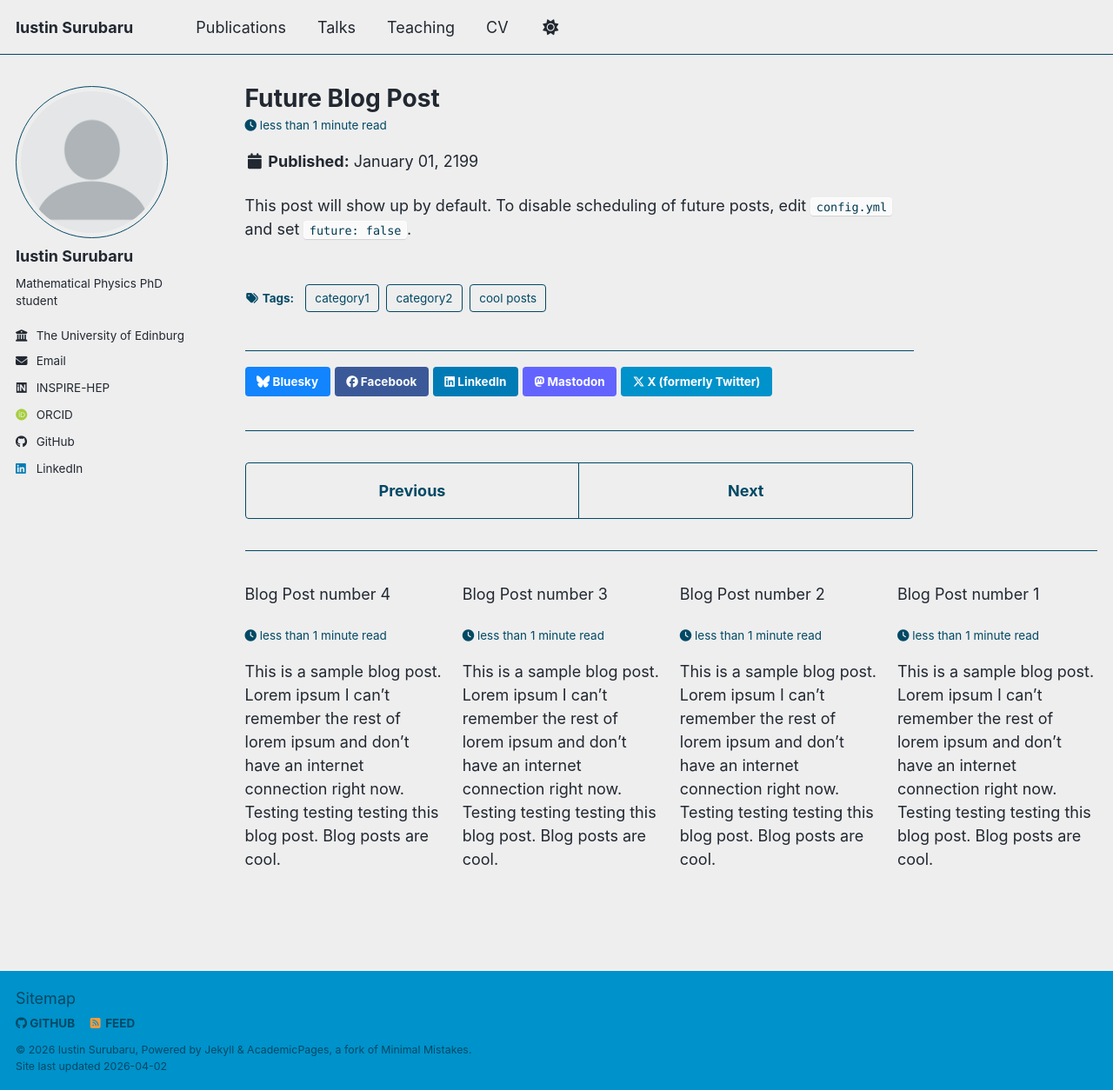
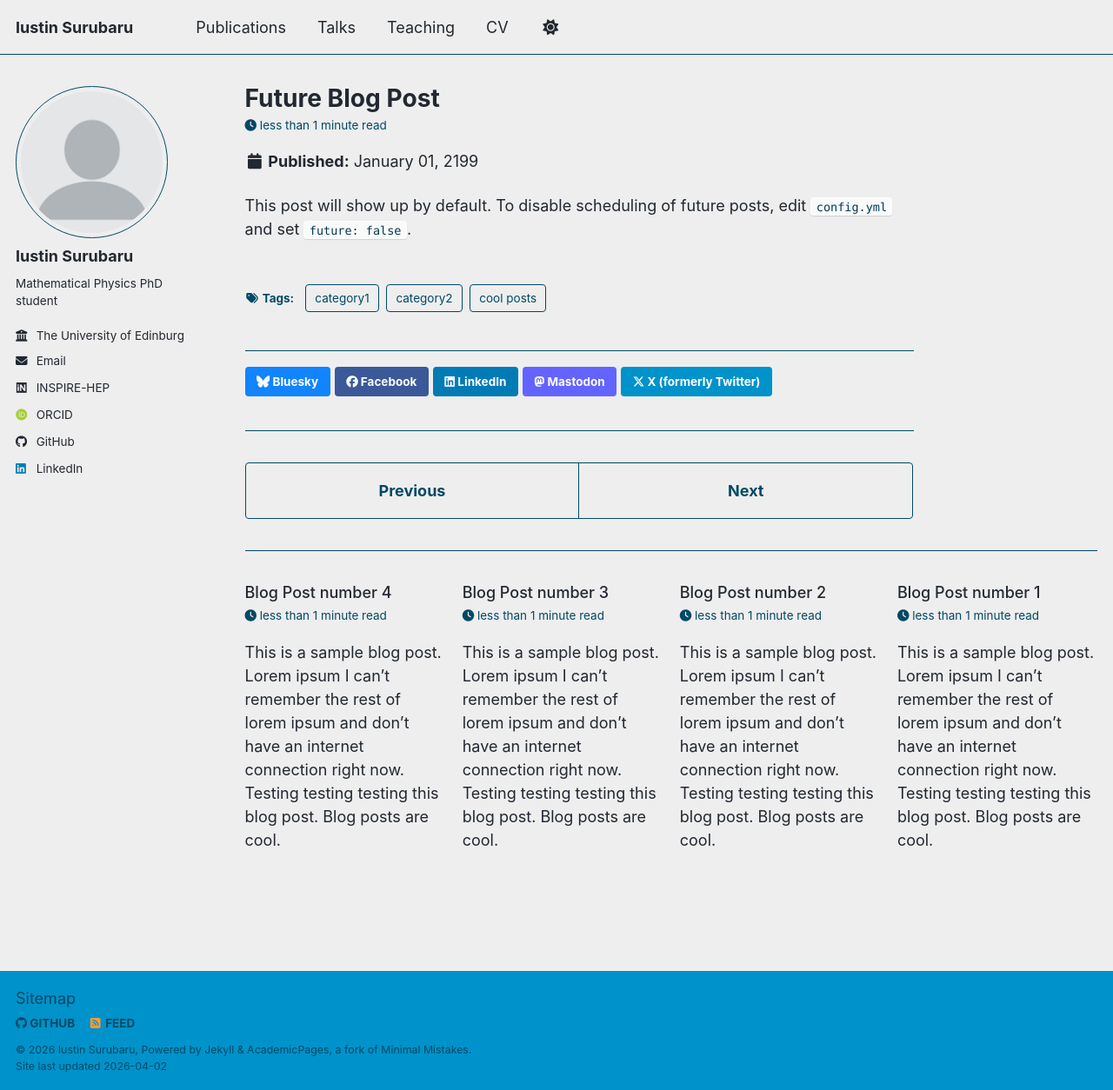
Before and after one commit to IustinS2/IustinS2.github.io, a Jekyll site: the page built from _posts/2199-01-01-future-post.md, in a window 1280 px wide and 1254 px high. Shown: the whole window at 87% size. Built offline with Jekyll 4.4.1, drawn with Linux system fonts in a browser that asks for light colours; some web fonts are replaced; a script bundle is joined from its source files by our own code; library files that are not in the unit come from our copies.

Commit message:
Update main.scss

```diff
--- a/assets/css/main.scss
+++ b/assets/css/main.scss
@@ -65,18 +65,27 @@
   opacity: 0.85;
 }
 
-.page__content .archive__item .archive__item-title {
-  font-size: 0.95rem !important;
-  font-weight: 500 !important;
+/* Publication titles: compact CV style */
+.publication-entry-title {
+  font-size: 1rem;
+  font-weight: 500;
   line-height: 1.35;
-  margin-bottom: 0.2em !important;
+  margin-bottom: 0.2em;
 }
 
-.page__content .archive__item > p {
-  font-size: 0.85rem !important;
-  margin-bottom: 0.25em !important;
+/* Authors: slightly smaller and softer */
+.publication-authors {
+  font-size: 0.9rem;
+  opacity: 0.85;
+  margin-bottom: 0.3em;
 }
 
-.page__content .archive__item {
-  margin-bottom: 0.7em !important;
+/* Download links smaller */
+.archive__item a {
+  font-size: 0.9rem;
 }
+
+/* Tight spacing */
+.archive__item {
+  margin-bottom: 0.7em;
+}
```
